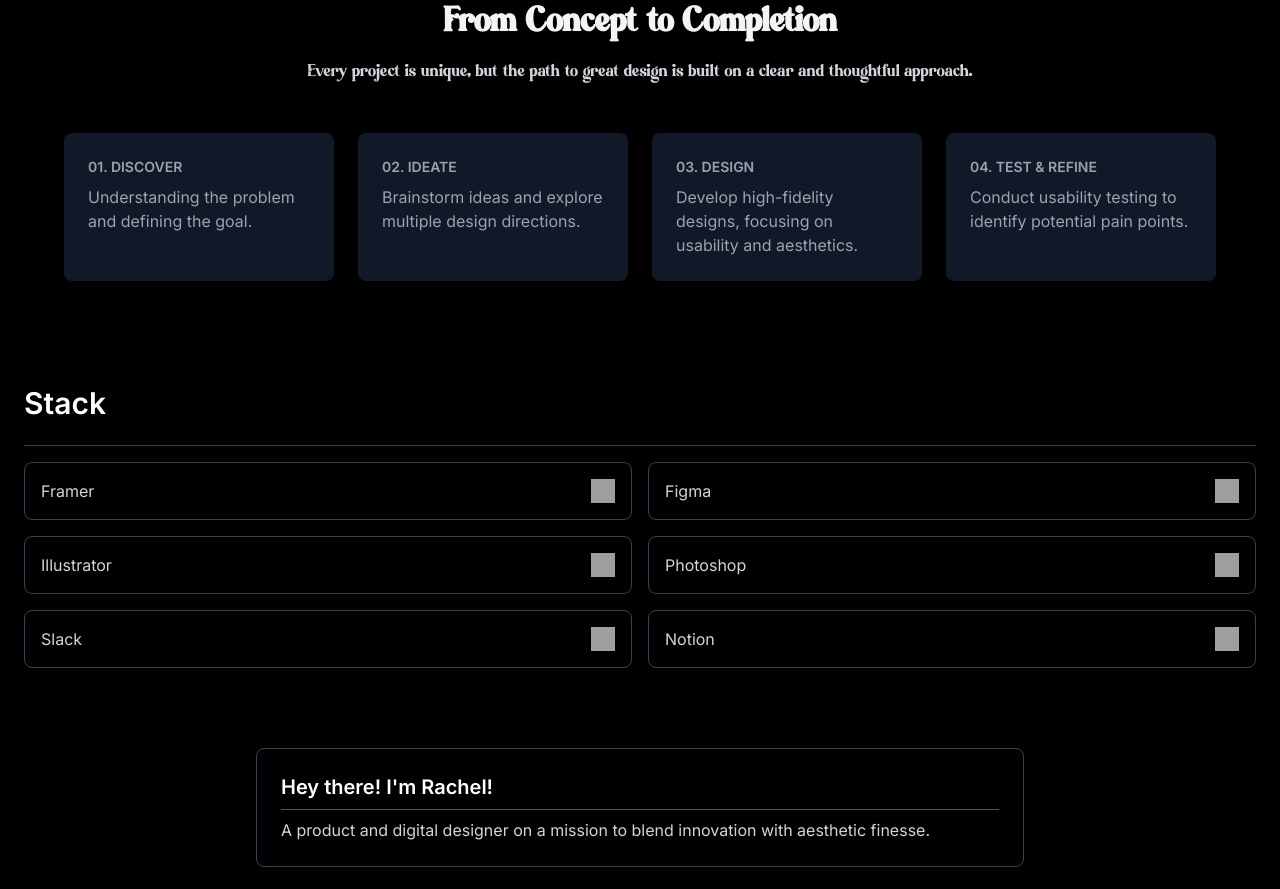
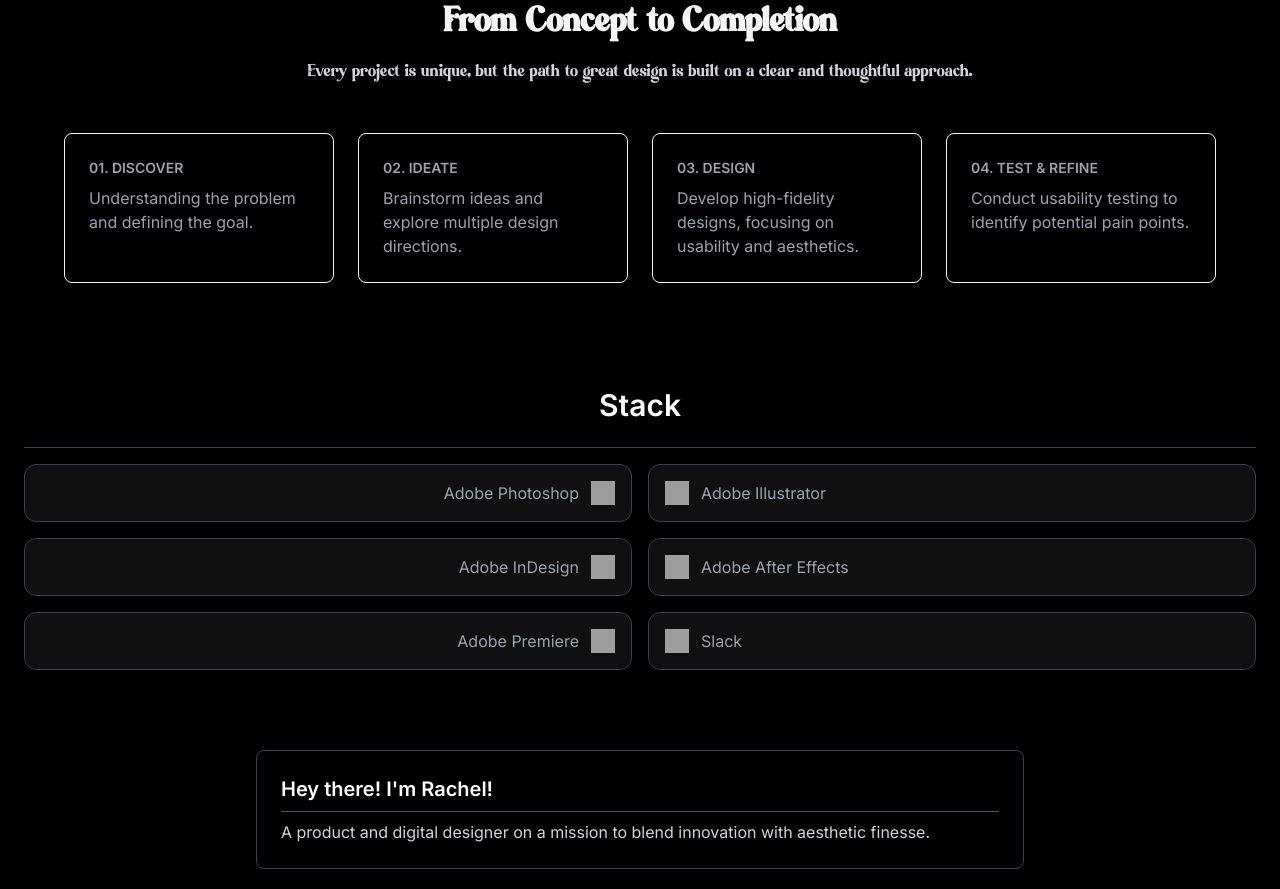
Before and after one commit to mariames/marko-benes-2, a Next.js app: page /sec in a window 1280 px wide. Shown: the part 1680-2569 px from the top of the page. Built offline with nearby package versions, Linux system fonts and the light colour scheme; grey boxes are pictures that could not be loaded; a web font is replaced by a local one.

Commit message:
Stack update

```diff
--- a/components/DesignProcess.tsx
+++ b/components/DesignProcess.tsx
@@ -12,7 +12,7 @@ const DesignProcess: React.FC = () => {
       </div>
       <div className="mt-12 grid grid-cols-1 md:grid-cols-2 lg:grid-cols-4 gap-6 max-w-6xl mx-auto">
         {steps.map((step, index) => (
-          <div key={index} className="bg-gray-900 p-6 rounded-lg">
+          <div key={index} className="bg-black border border-gray-100 p-6 rounded-lg">
             <h3 className="text-sm text-gray-400 font-semibold uppercase">{step.number} {step.title}</h3>
             <p className="text-gray-400 mt-2">{step.description}</p>
           </div>
--- a/components/Stack.tsx
+++ b/components/Stack.tsx
@@ -1,28 +1,48 @@
+"use client";
 import React from "react";
+import { motion } from "framer-motion";
 
 const stackItems = [
-  { name: "Framer", icon: "/icons/framer.svg" },
-  { name: "Figma", icon: "/icons/figma.svg" },
-  { name: "Illustrator", icon: "/icons/illustrator.svg" },
-  { name: "Photoshop", icon: "/icons/photoshop.svg" },
-  { name: "Slack", icon: "/icons/slack.svg" },
-  { name: "Notion", icon: "/icons/notion.svg" },
+  { name: "Adobe Photoshop", icon: "/icons/framer.svg" },
+  { name: "Adobe Illustrator", icon: "/icons/figma.svg" },
+  { name: "Adobe InDesign", icon: "/icons/illustrator.svg" },
+  { name: "Adobe After Effects", icon: "/icons/photoshop.svg" },
+  { name: "Adobe Premiere", icon: "/icons/slack.svg" },
+  { name: "Slack", icon: "/icons/notion.svg" },
 ];
 
 const Stack: React.FC = () => {
   return (
     <section className="bg-black text-white py-10 px-6">
-      <h2 className="text-3xl font-semibold mb-6">Stack</h2>
+      <h2 className="text-3xl font-semibold mb-6 text-center">Stack</h2>
+
       <div className="grid grid-cols-2 gap-4 border-t border-gray-700 pt-4">
-        {stackItems.map((item, index) => (
-          <div
-            key={index}
-            className="flex items-center justify-between border border-gray-700 p-4 rounded-lg"
-          >
-            <span className="text-gray-300">{item.name}</span>
-            <img src={item.icon} alt={item.name} className="h-6 w-6" />
-          </div>
-        ))}
+        {stackItems.map((item, index) => {
+          const isLeftColumn = index % 2 === 0;
+
+          return (
+            <motion.div
+              key={index}
+              initial={{ opacity: 0, x: isLeftColumn ? -50 : 50 }}
+              animate={{ opacity: 1, x: 0 }}
+              transition={{ duration: 0.5, delay: index * 0.1 }}
+              className={`flex items-center gap-3 border border-gray-700 p-4 rounded-xl bg-[#101010]
+              ${isLeftColumn ? "justify-end" : "justify-start"}`}
+            >
+              {isLeftColumn ? (
+                <>
+                  <span className="text-gray-400">{item.name}</span>
+                  <img src={item.icon} alt={item.name} className="h-6 w-6" />
+                </>
+              ) : (
+                <>
+                  <img src={item.icon} alt={item.name} className="h-6 w-6" />
+                  <span className="text-gray-400">{item.name}</span>
+                </>
+              )}
+            </motion.div>
+          );
+        })}
       </div>
     </section>
   );
```
